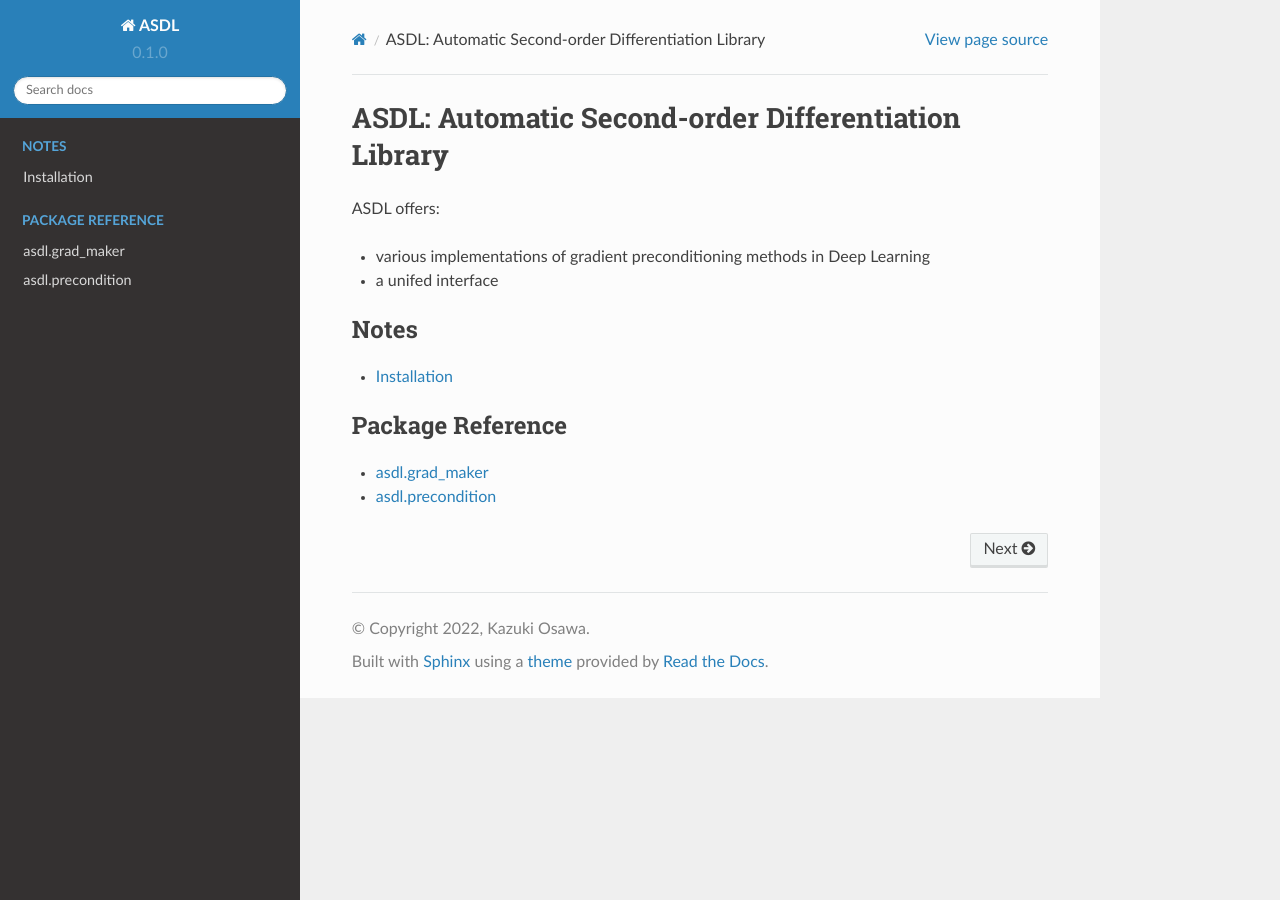
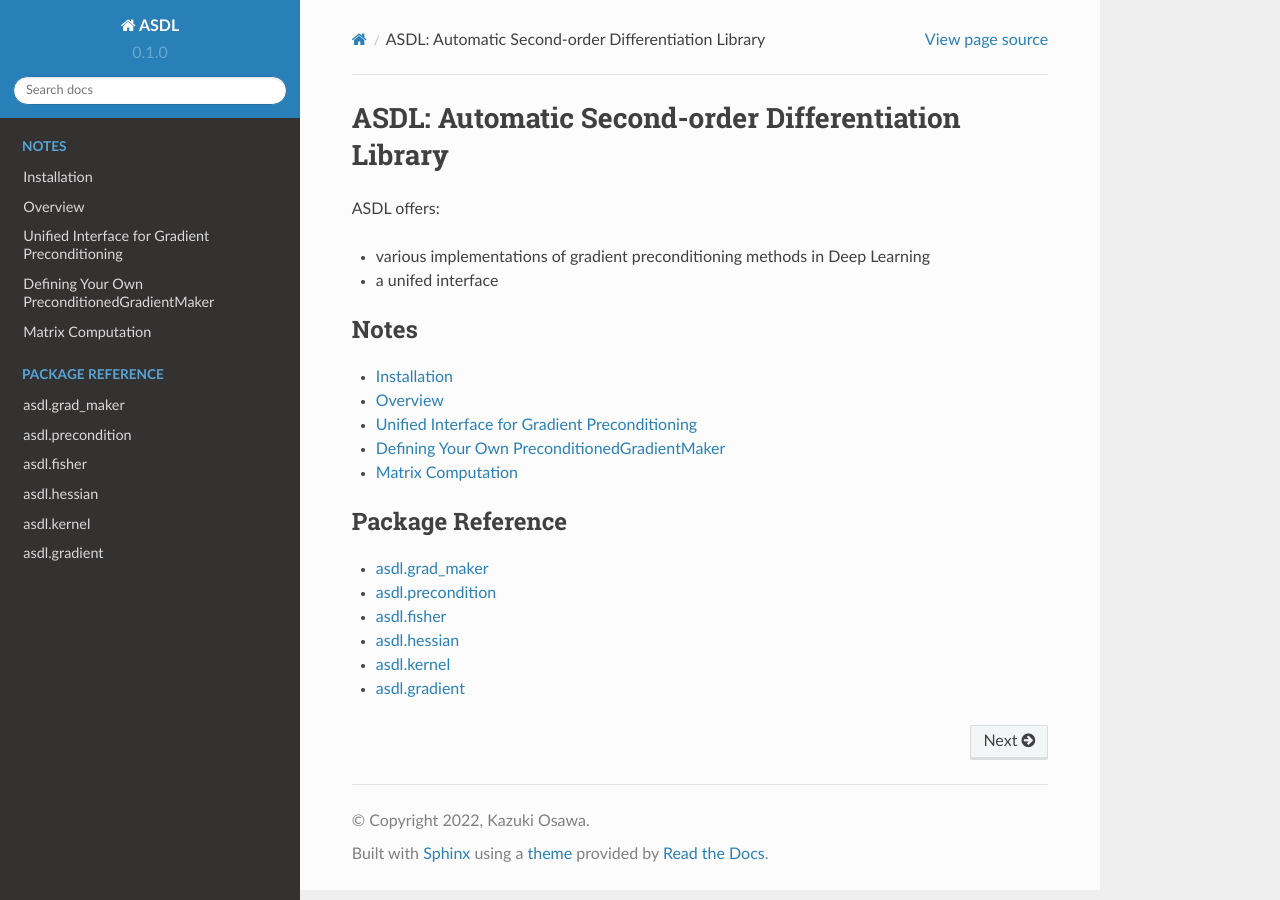
Before and after one commit to kazukiosawa/asdl, a Sphinx documentation site: the page built from docs/source/index.rst, in a window 1280 px wide. Built offline with Sphinx 7.4.7 and the Read the Docs theme 2.0.0, drawn with Linux system fonts in a browser that asks for light colours.

Commit message:
Add doc skeleton

```diff
--- a/docs/source/index.rst
+++ b/docs/source/index.rst
@@ -12,10 +12,18 @@ ASDL offers:
    :maxdepth: 1
 
    notes/installation
+   notes/overview
+   notes/unified_interface
+   notes/define_prec_grad_maker
+   notes/matrix
 
 .. toctree::
    :caption: Package Reference
    :maxdepth: 1
 
    modules/grad_maker
-   modules/prec_grad_maker
+   modules/precondition
+   modules/fisher
+   modules/hessian
+   modules/kernel
+   modules/gradient
--- /dev/null
+++ b/docs/source/modules/fisher.rst
@@ -0,0 +1,5 @@
+asdl.fisher
+===========================
+
+.. autoclass:: asdl.fisher.FisherMaker
+   :members:
--- /dev/null
+++ b/docs/source/modules/gradient.rst
@@ -0,0 +1,5 @@
+asdl.gradient
+===========================
+
+.. automodule:: asdl.gradient
+   :members:
--- /dev/null
+++ b/docs/source/modules/hessian.rst
@@ -0,0 +1,5 @@
+asdl.hessian
+===========================
+
+.. autoclass:: asdl.hessian.HessianMaker
+   :members:
--- /dev/null
+++ b/docs/source/modules/kernel.rst
@@ -0,0 +1,5 @@
+asdl.kernel
+===========================
+
+.. automodule:: asdl.kernel
+   :members:
--- /dev/null
+++ b/docs/source/notes/define_prec_grad_maker.rst
@@ -0,0 +1,2 @@
+Defining Your Own PreconditionedGradientMaker
+=============================================
--- /dev/null
+++ b/docs/source/notes/matrix.rst
@@ -0,0 +1,14 @@
+Matrix Computation
+==================
+
+Hessian
+-------
+
+Jacobian
+--------
+
+Fisher
+------
+
+Kernel
+------
--- /dev/null
+++ b/docs/source/notes/overview.rst
@@ -0,0 +1,5 @@
+Overview
+========
+
+Gradient Preconditioning
+------------------------
--- /dev/null
+++ b/docs/source/notes/unified_interface.rst
@@ -0,0 +1,8 @@
+Unified Interface for Gradient Preconditioning
+==============================================
+
+Overview
+--------
+
+Examples
+--------
```
Also changed, not shown: docs/source/modules/precondition.rst (renamed from docs/source/modules/prec_grad_maker.rst).
